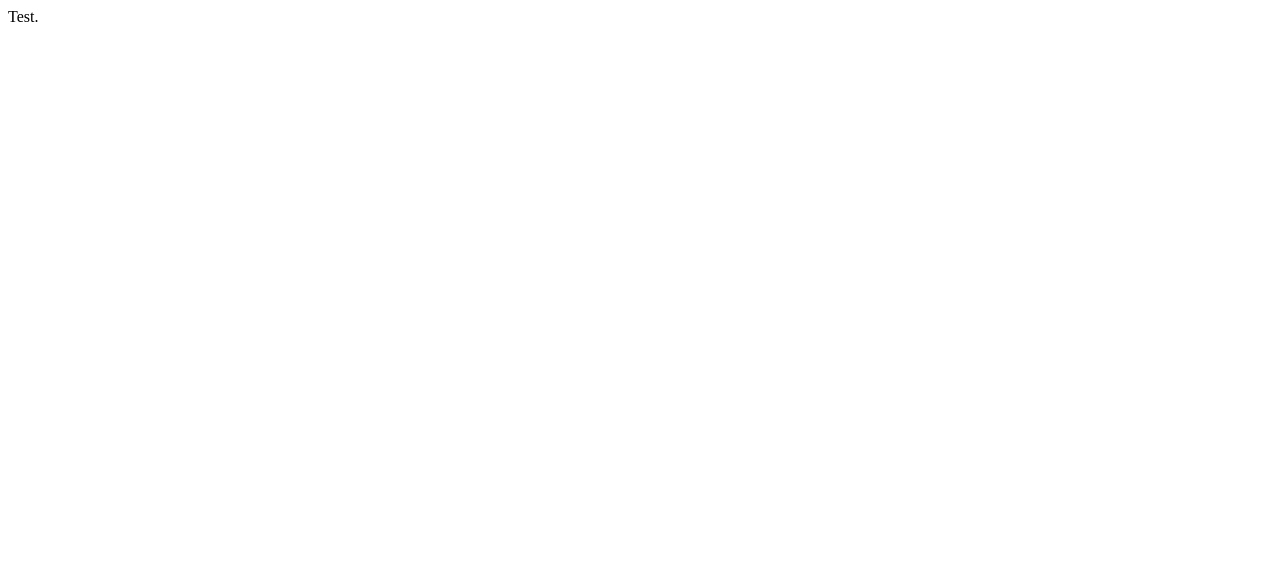
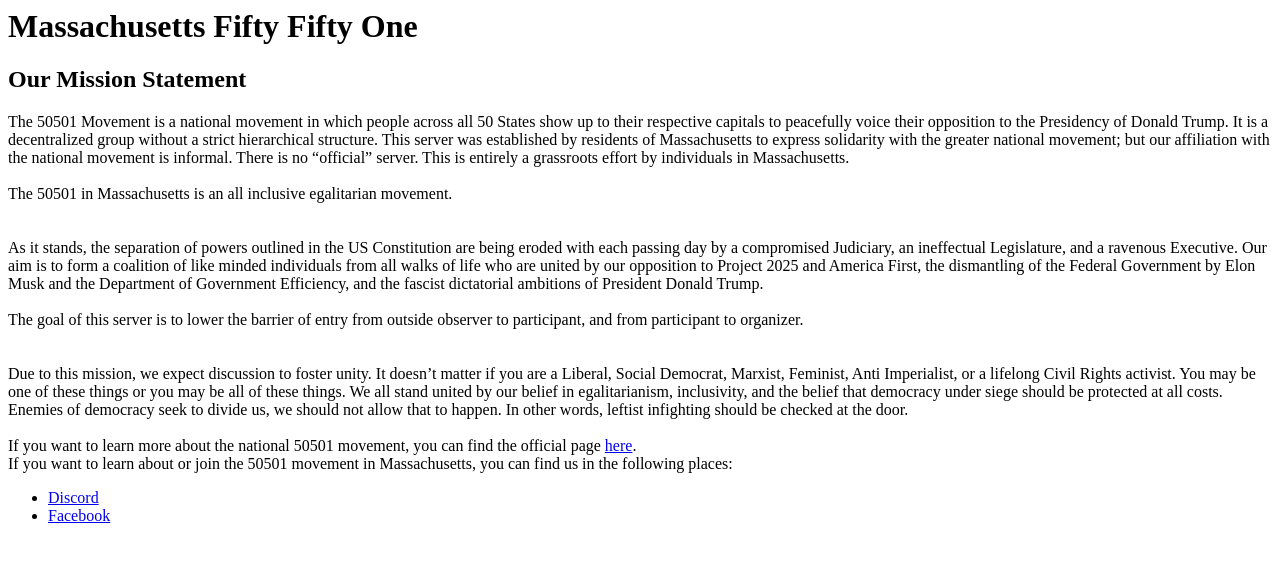
Before and after one commit to TheJogMan/mass50501, a plain HTML site: page index.html in a window 1280 px wide. Drawn offline with Linux system fonts and the light colour scheme.

Commit message:
Basic introduction page.

```diff
--- a/index.html
+++ b/index.html
@@ -1,3 +1,22 @@
 <body>
-Test.
+<h1>Massachusetts Fifty Fifty One</h1>
+<h2>Our Mission Statement</h2>
+The 50501 Movement is a national movement in which people across all 50 States show up to their respective capitals to peacefully voice their opposition to the Presidency of Donald Trump. It is a decentralized group without a strict hierarchical structure. This server was established by residents of Massachusetts to express solidarity with the greater national movement; but our affiliation with the national movement is informal. There is no “official” server. This is entirely a grassroots effort by individuals in Massachusetts.<br>
+<br>
+The 50501 in Massachusetts is an all inclusive egalitarian movement.<br>
+<br>
+<br>
+As it stands, the separation of powers outlined in the US Constitution are being eroded with each passing day by a compromised Judiciary, an ineffectual Legislature, and a ravenous Executive. Our aim is to form a coalition of like minded individuals from all walks of life who are united by our opposition to Project 2025 and America First, the dismantling of the Federal Government by Elon Musk and the Department of Government Efficiency, and the fascist dictatorial ambitions of President Donald Trump.<br>
+<br>
+The goal of this server is to lower the barrier of entry from outside observer to participant, and from participant to organizer.<br>
+<br>
+<br>
+Due to this mission, we expect discussion to foster unity. It doesn’t matter if you are a Liberal, Social Democrat, Marxist, Feminist, Anti Imperialist, or a lifelong Civil Rights activist. You may be one of these things or you may be all of these things. We all stand united by our belief in egalitarianism, inclusivity, and the belief that democracy under siege should be protected at all costs. Enemies of democracy seek to divide us, we should not allow that to happen. In other words, leftist infighting should be checked at the door.<br>
+<br>
+If you want to learn more about the national 50501 movement, you can find the official page <a href="https://www.fiftyfifty.one/">here</a>.<br>
+If you want to learn about or join the 50501 movement in Massachusetts, you can find us in the following places:<br>
+<ul>
+    <li><a href="https://discord.gg/mpmnUs9EG9">Discord</a></li>
+    <li><a href="https://www.facebook.com/profile.php?id=61572993584914">Facebook</a></li>
+</ul>
 </body>
```
